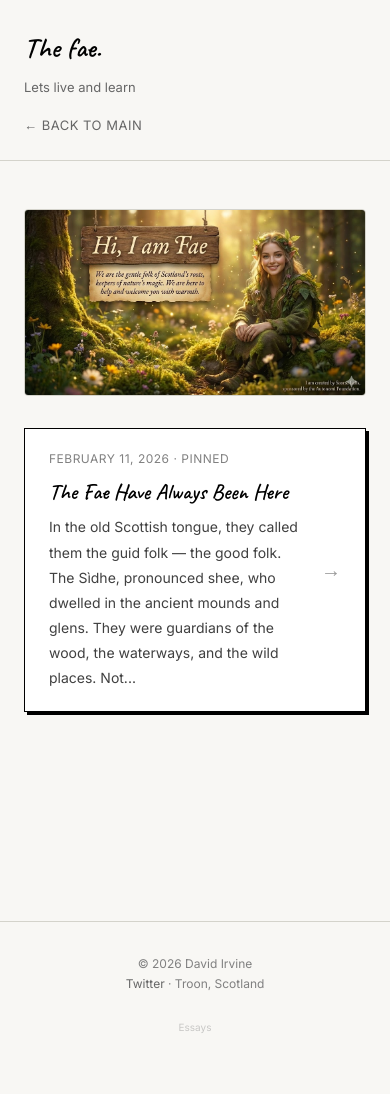
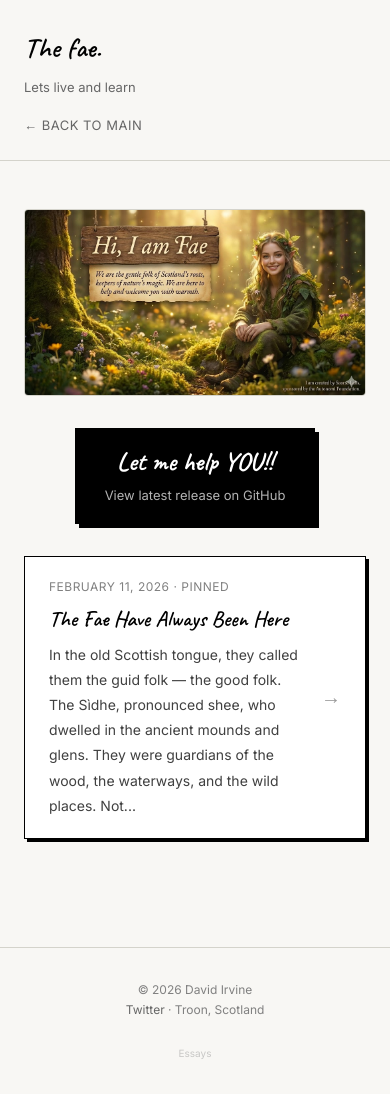
Before and after one commit to dirvine/metaquestions-site, a Jekyll site: the page built from fae/index.md, in a window 390 px wide. Built offline with Jekyll 4.4.1, drawn with Linux system fonts in a browser that asks for light colours; comment, search, counter and statistics services are not loaded; before the commit the page ends 1068 px from its top, so only the background shows below that.

Commit message:
Add OS-aware download button to /fae/ landing page
Fetches latest release from GitHub API, auto-detects visitor OS,
and offers direct download links for macOS/Windows/Linux with
fallback to the releases page.

Co-Authored-By: Claude Opus 4.6 <noreply@anthropic.com>

```diff
--- a/assets/css/style.css
+++ b/assets/css/style.css
@@ -443,6 +443,71 @@ body {
 }
 
 /* Fae section */
+.fae-download {
+  margin-bottom: 32px;
+  text-align: center;
+}
+
+.fae-download-btn {
+  display: inline-block;
+  background: var(--black);
+  color: var(--white);
+  border: 2px solid var(--black);
+  padding: 20px 40px;
+  text-decoration: none;
+  box-shadow: 4px 4px 0px var(--black);
+  transition: all 0.2s ease;
+  cursor: pointer;
+}
+
+.fae-download-btn:hover {
+  background: var(--white);
+  color: var(--black);
+  box-shadow: 6px 6px 0px var(--black);
+  transform: translate(-1px, -1px);
+}
+
+.fae-download-label {
+  display: block;
+  font-family: var(--font-handwriting);
+  font-size: 32px;
+  font-weight: 700;
+  line-height: 1.2;
+}
+
+.fae-download-detail {
+  display: block;
+  font-size: 13px;
+  margin-top: 6px;
+  opacity: 0.7;
+}
+
+.fae-download-btn:hover .fae-download-detail {
+  opacity: 1;
+}
+
+.fae-download-alt {
+  display: none;
+  margin-top: 14px;
+  font-size: 13px;
+  color: var(--gray-500);
+}
+
+.fae-download-alt-label {
+  margin-right: 8px;
+}
+
+.fae-download-alt-links a {
+  color: var(--gray-600);
+  text-decoration: underline;
+  text-underline-offset: 2px;
+  transition: color 0.2s;
+}
+
+.fae-download-alt-links a:hover {
+  color: var(--black);
+}
+
 .fae-hero {
   margin-bottom: 32px;
 }
@@ -492,4 +557,12 @@ body {
     font-size: 18px;
     padding: 12px 16px;
   }
+
+  .fae-download-btn {
+    padding: 16px 28px;
+  }
+
+  .fae-download-label {
+    font-size: 26px;
+  }
 }
--- a/fae/index.md
+++ b/fae/index.md
@@ -6,6 +6,18 @@ title: "The Fae"
   <div class="fae-hero">
     <img src="{{ '/assets/images/fae.jpg' | relative_url }}" alt="Fae - the gentle folk of Scotland's roots" class="fae-hero-img">
   </div>
+
+  <div class="fae-download" id="fae-download">
+    <a href="#" id="fae-download-btn" class="fae-download-btn" aria-label="Download Fae">
+      <span class="fae-download-label">Let me help YOU!!</span>
+      <span class="fae-download-detail" id="fae-download-detail">Detecting your system&hellip;</span>
+    </a>
+    <div class="fae-download-alt" id="fae-download-alt">
+      <span class="fae-download-alt-label">Also available for</span>
+      <span class="fae-download-alt-links" id="fae-download-alt-links"></span>
+    </div>
+  </div>
+
   <div class="cards-grid">
     {% assign sorted_fae = site.fae | sort: 'date' | reverse %}
     {% assign pinned = sorted_fae | where: 'pin', true %}
@@ -32,3 +44,88 @@ title: "The Fae"
     {% endfor %}
   </div>
 </div>
+
+<script>
+(function() {
+  var REPO = 'saorsa-labs/fae';
+  var API  = 'https://api.github.com/repos/' + REPO + '/releases/latest';
+
+  // Preferred download per platform: label, asset name pattern, file extension
+  var PLATFORMS = {
+    macos:   { label: 'macOS',   pattern: 'macos-arm64', ext: '.dmg' },
+    windows: { label: 'Windows', pattern: 'windows-x86_64', ext: '.zip' },
+    linux:   { label: 'Linux',   pattern: 'linux-x86_64', ext: '.tar.gz' }
+  };
+
+  function detectOS() {
+    var ua = navigator.userAgent || '';
+    var p  = navigator.platform || '';
+    if (/Mac/i.test(p) || /Mac/i.test(ua))         return 'macos';
+    if (/Win/i.test(p) || /Win/i.test(ua))          return 'windows';
+    if (/Linux/i.test(p) || /Linux/i.test(ua))      return 'linux';
+    return 'linux';
+  }
+
+  function findAsset(assets, pattern, ext) {
+    for (var i = 0; i < assets.length; i++) {
+      var name = assets[i].name;
+      if (name.indexOf(pattern) !== -1 && name.endsWith(ext)) {
+        return assets[i];
+      }
+    }
+    return null;
+  }
+
+  function init() {
+    var btn     = document.getElementById('fae-download-btn');
+    var detail  = document.getElementById('fae-download-detail');
+    var altLinks = document.getElementById('fae-download-alt-links');
+    var altWrap  = document.getElementById('fae-download-alt');
+    var userOS  = detectOS();
+
+    fetch(API)
+      .then(function(r) { return r.json(); })
+      .then(function(release) {
+        var assets  = release.assets || [];
+        var version = release.tag_name || '';
+        var primary = PLATFORMS[userOS];
+        var match   = findAsset(assets, primary.pattern, primary.ext);
+
+        if (match) {
+          btn.href = match.browser_download_url;
+          detail.textContent = 'Download for ' + primary.label + ' \u00b7 ' + version;
+        } else {
+          // Fallback to release page
+          btn.href = 'https://github.com/' + REPO + '/releases/latest';
+          detail.textContent = 'View latest release \u00b7 ' + version;
+        }
+
+        // Build alt links for other platforms
+        var alts = [];
+        for (var key in PLATFORMS) {
+          if (key === userOS) continue;
+          var plat  = PLATFORMS[key];
+          var asset = findAsset(assets, plat.pattern, plat.ext);
+          if (asset) {
+            alts.push('<a href="' + asset.browser_download_url + '">' + plat.label + '</a>');
+          }
+        }
+        if (alts.length > 0) {
+          altLinks.innerHTML = alts.join(' &middot; ');
+          altWrap.style.display = '';
+        }
+      })
+      .catch(function() {
+        btn.href = 'https://github.com/' + REPO + '/releases/latest';
+        detail.textContent = 'View latest release on GitHub';
+        altWrap.style.display = 'none';
+      });
+  }
+
+  if (document.readyState === 'loading') {
+    document.addEventListener('DOMContentLoaded', init);
+  } else {
+    init();
+  }
+})();
+</script>
```
